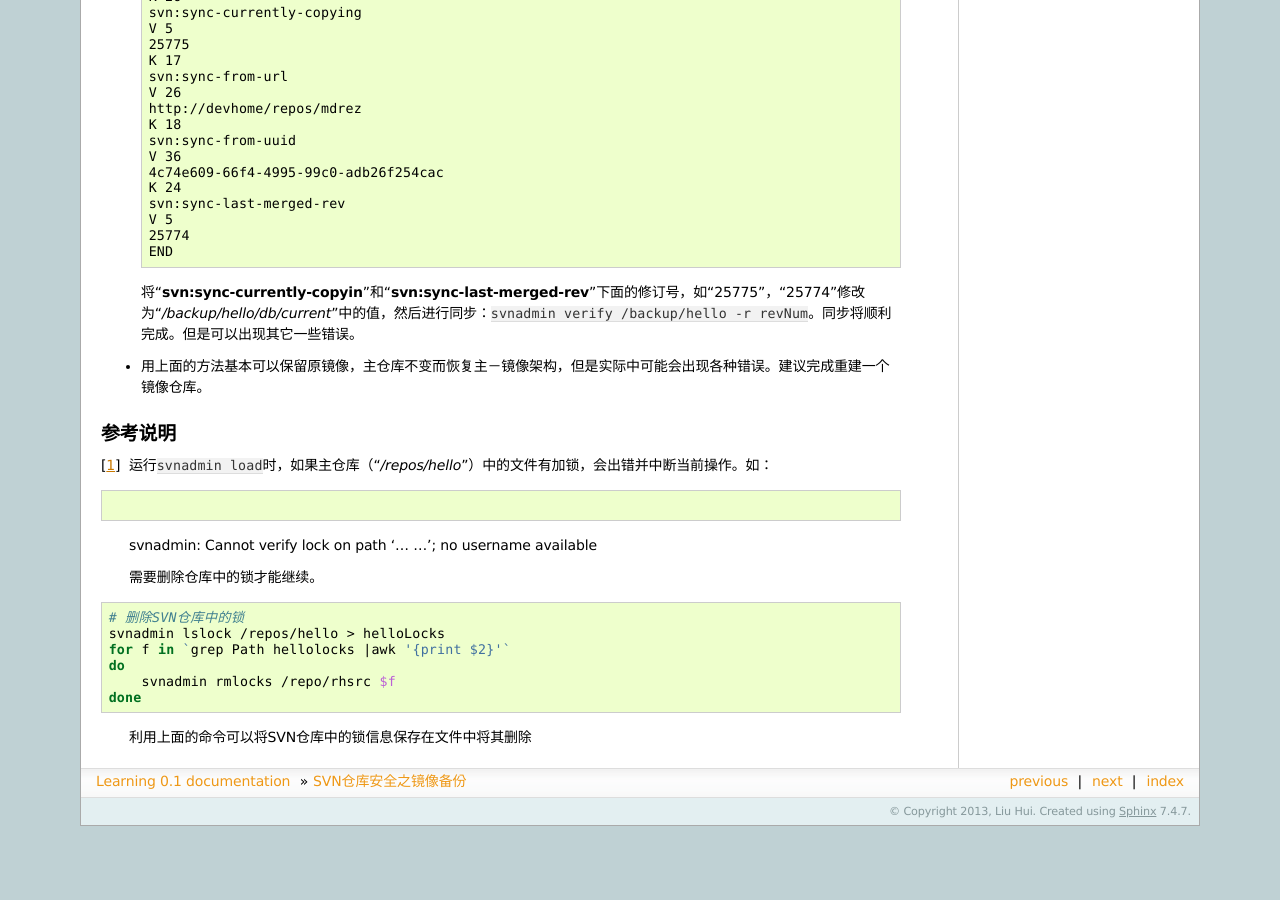
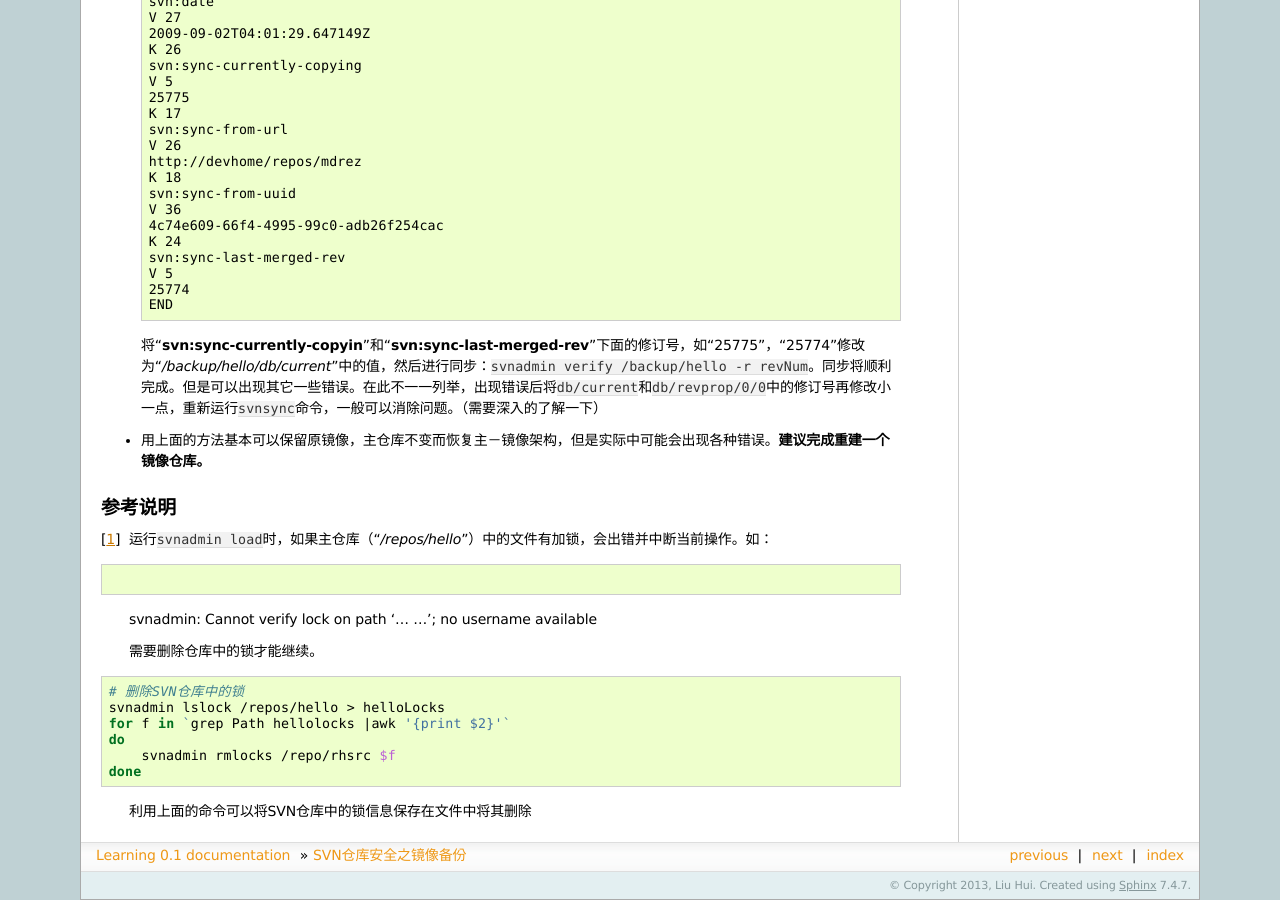
Before and after one commit to huiliu/learning.docs.hui, a Sphinx documentation site: the page built from source/svn_mirror.rst, in a window 1280 px wide and 900 px high, scrolled down 2470 px. Built offline with Sphinx 7.4.7, drawn with Linux system fonts in a browser that asks for light colours; formulas are drawn with MathJax 3; before the commit the page ends 3296 px from its top, so only the background shows below that; some of the changed text lies outside the part shown.

Commit message:
UPDATE svn_mirror
更新一些错误处理

```diff
--- a/source/svn_mirror.rst
+++ b/source/svn_mirror.rst
@@ -47,7 +47,14 @@
 
         /etc/init.d/httpd reload
 
-客户端可以通过http://devhome/repos/hello\ 来访问SVN仓库
+客户端可以通过http://devhome/repos/hello\ 来访问SVN仓库。
+
+如果SVN仓库非常庞大，数据达到十几G，几十G，\ ``svnsync``\ 的效率将非常低，同步\
+完仓库可能要十几个小时甚至更长。所以可能通过伪造欺骗的方式来建立镜像仓库。
+
+.. todo::
+
+    如果快速建立SVN镜像仓库
 
 建立主SVN仓库的镜像(Mirror)
 ============================
@@ -178,10 +185,12 @@
     将“\ **svn:sync-currently-copyin**\ ”和“\ **svn:sync-last-merged-rev**\ ”下\
     面的修订号，如“25775”，“25774”修改为“\ */backup/hello/db/current*\ ”中的值，\
     然后进行同步：\ ``svnadmin verify /backup/hello -r revNum``\ 。同步将顺利完\
-    成。但是可以出现其它一些错误。
+    成。但是可以出现其它一些错误。在此不一一列举，出现错误后将\ ``db/current``\
+    和\ ``db/revprop/0/0``\ 中的修订号再修改小一点，重新运行\ ``svnsync``\ 命令\
+    ，一般可以消除问题。（需要深入的了解一下）
 
 *   用上面的方法基本可以保留原镜像，主仓库不变而恢复主－镜像架构，但是实际中可\
-    能会出现各种错误。建议完成重建一个镜像仓库。
+    能会出现各种错误。\ **建议完成重建一个镜像仓库。**
 
 
 参考说明
```
